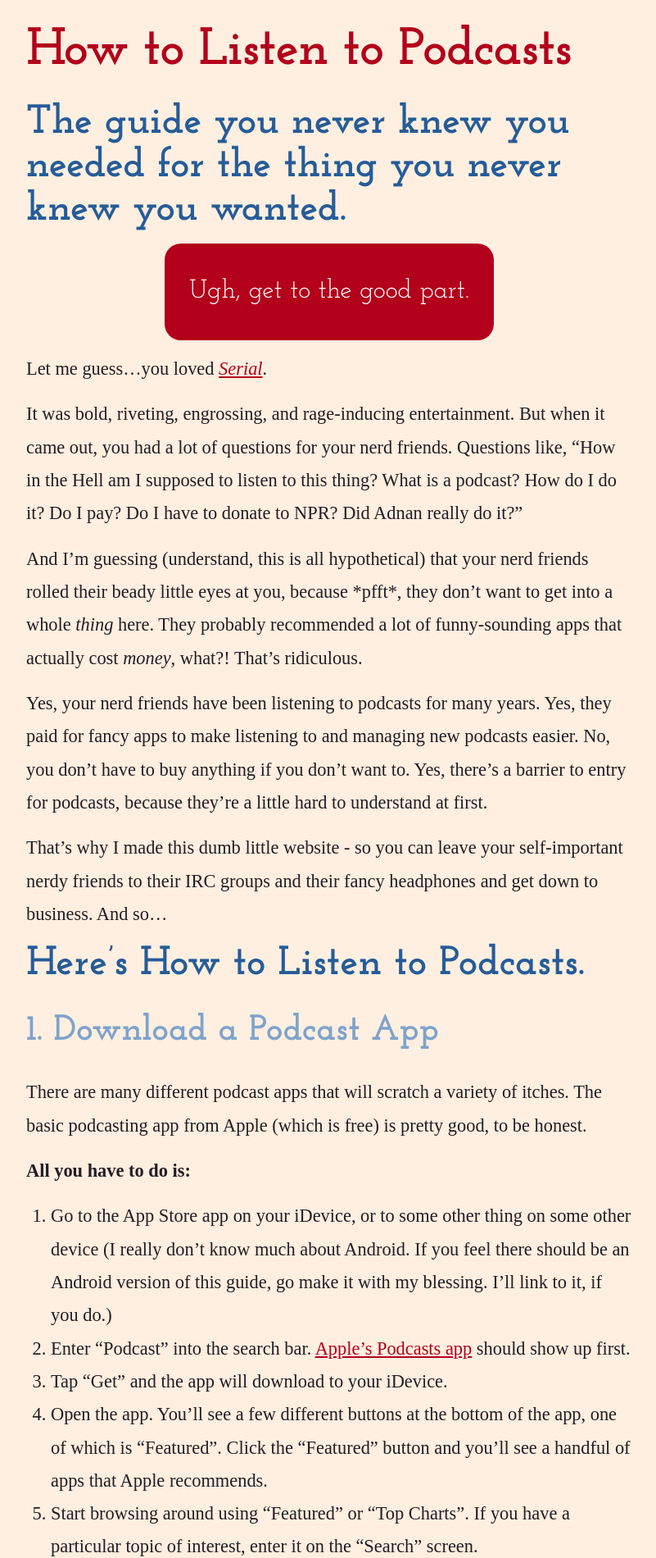
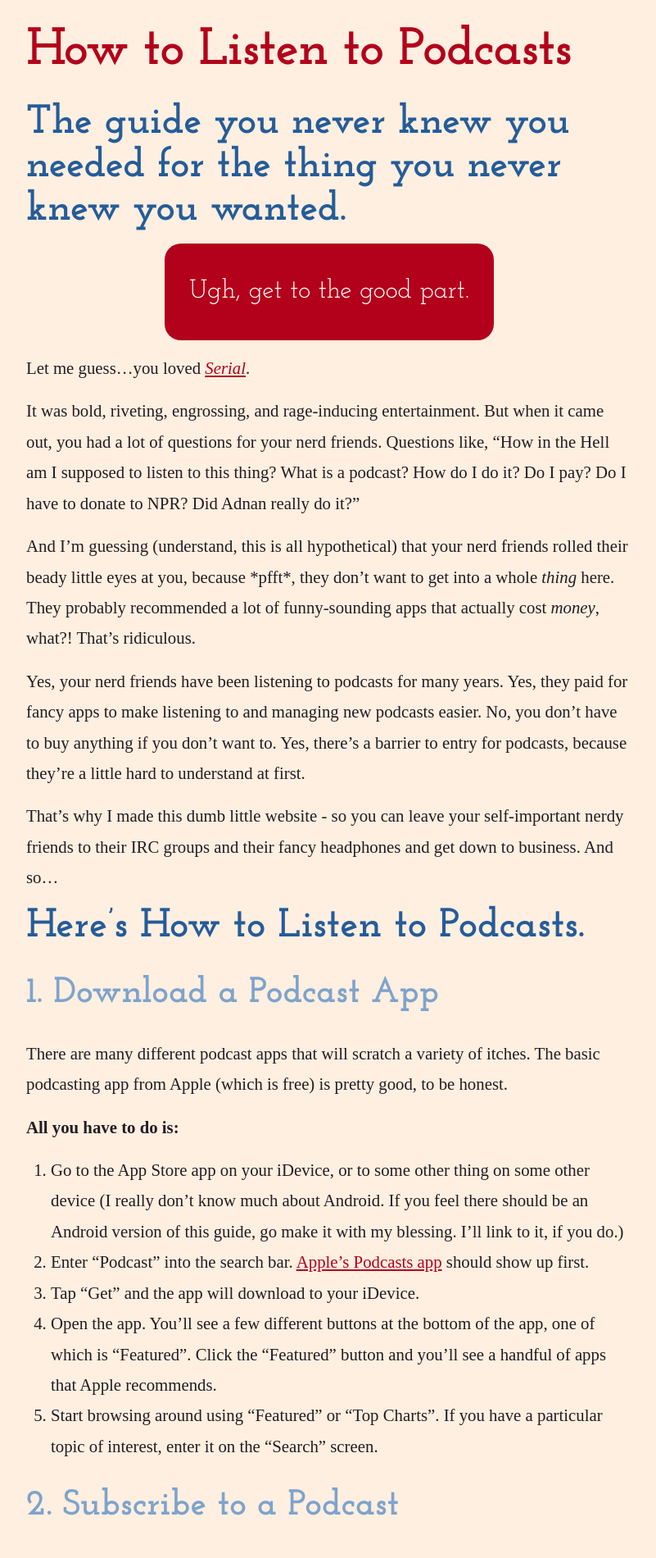
Before and after one commit to jimmymarks/podcastjustice, a Jekyll site: the page built from index.md, in a window 1280 px wide. Shown: the top 1900 px of the page at 82% size, without its empty margins (238-1039 px from the left). Built offline with Jekyll 4.4.1, drawn with Linux system fonts in a browser that asks for light colours; some web fonts are replaced.

Commit message:
knokcking around body font sizes

```diff
--- a/_sass/_base.scss
+++ b/_sass/_base.scss
@@ -100,7 +100,7 @@ h3{
   font-size: 2.75rem;
 }
 
-p, li{font-size: 1.4rem;}
+p, li{font-size: 1.3rem;}
 
 /**
  * Links
```
